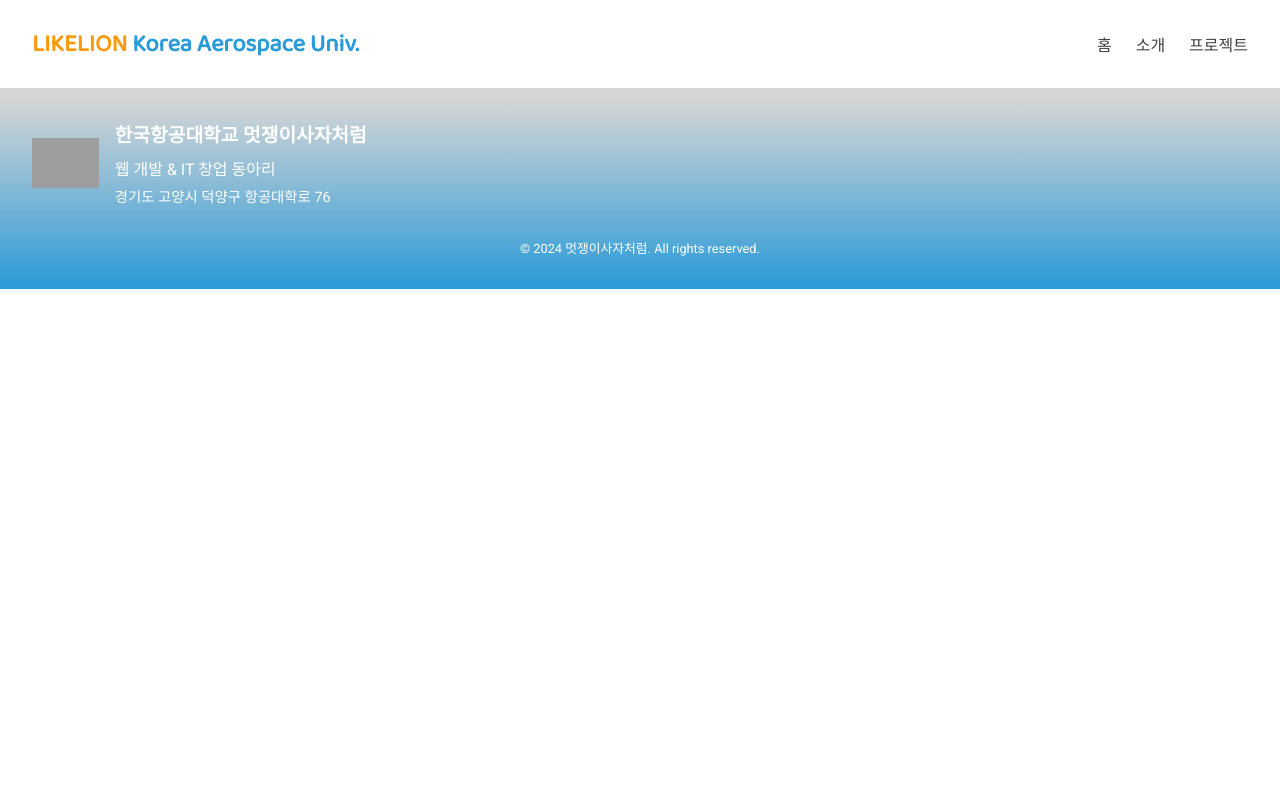
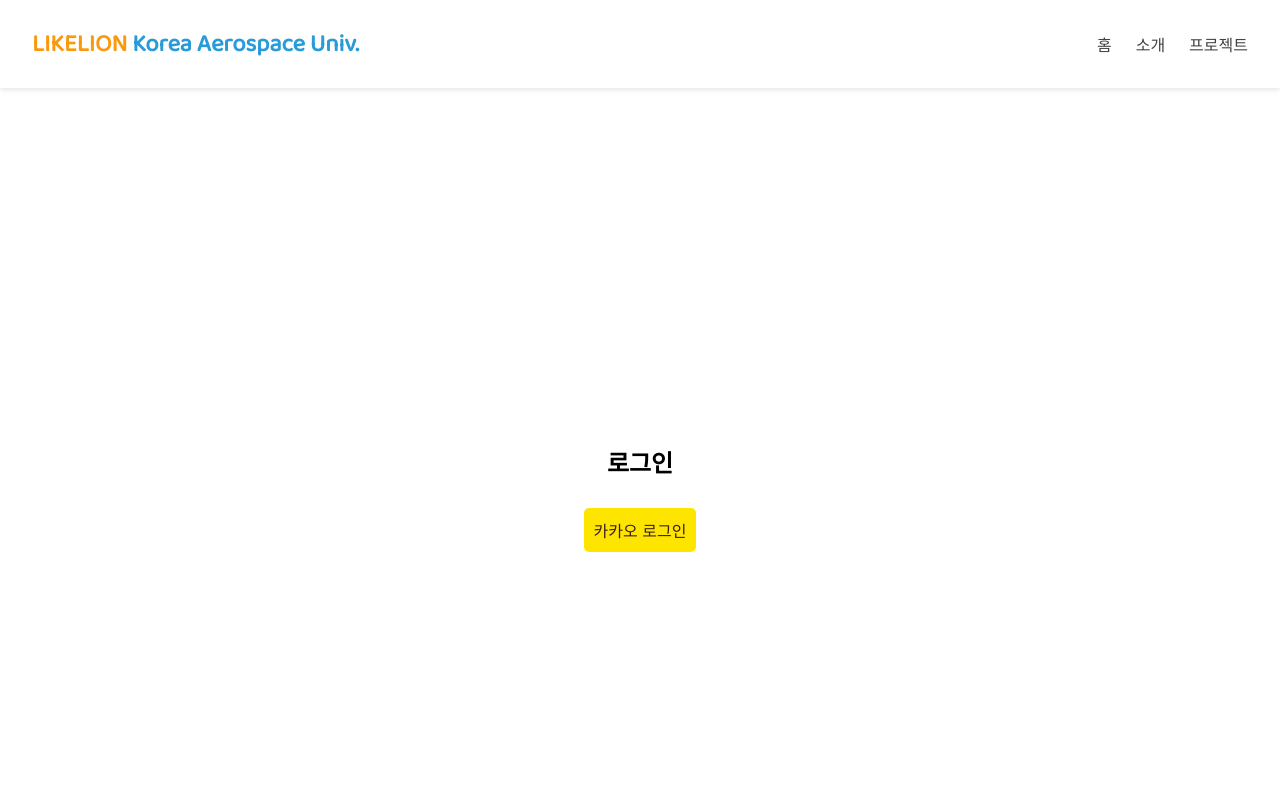
Before and after one commit to mcy0325/KauLikeLion, a React (Create React App) app in the folder likelionweb/: page /login in a window 1280 px wide. Shown: the top 800 px of the page. Built offline with nearby package versions, Linux system fonts and the light colour scheme; no server answers; grey boxes are pictures that could not be loaded.

Commit message:
250202 kakao login frontend

```diff
--- a/likelionweb/package.json
+++ b/likelionweb/package.json
@@ -3,6 +3,7 @@
   "version": "0.1.0",
   "private": true,
   "dependencies": {
+    "axios": "^1.7.9",
     "cra-template": "1.2.0",
     "react": "^19.0.0",
     "react-dom": "^19.0.0",
--- a/likelionweb/src/App.js
+++ b/likelionweb/src/App.js
@@ -2,6 +2,8 @@ import React from "react";
 import { BrowserRouter as Router, Route, Routes } from "react-router-dom";
 import Navbar from "./components/Navbar/Navbar";
 import Footer from "./components/Footer/Footer";
+import Login from "./pages/Login/Login";
+import KakaoCallback from "./pages/Login/KakaoCallback";
 import Home from "./pages/Home/Home";
 import About from "./pages/About/About";
 import Projects from "./pages/Projects/Projects";
@@ -14,6 +16,8 @@ function App() {
         <Navbar />
         <Routes>
           <Route path="/" element={<Home />} />
+          <Route path="/login" element={<Login />} />
+          <Route path="/oauth/kakao/callback" element={<KakaoCallback />} />
           <Route path="/about" element={<About />} />
           <Route path="/projects" element={<Projects />} />
         </Routes>
--- /dev/null
+++ b/likelionweb/src/pages/Login/KakaoCallback.js
@@ -0,0 +1,27 @@
+import React, { useEffect } from "react";
+import { useNavigate } from "react-router-dom";
+import axios from "axios";
+
+function KakaoCallback() {
+  const navigate = useNavigate();
+
+  useEffect(() => {
+    const code = new URL(window.location.href).searchParams.get("code");
+
+    if (code) {
+      axios
+        .post(`${process.env.REACT_APP_BACKEND_URL}/api/auth/kakao`, { code })
+        .then((res) => {
+          localStorage.setItem("token", res.data.token);
+          navigate("/");
+        })
+        .catch(() => {
+          alert("카카오 로그인 실패");
+        });
+    }
+  }, [navigate]);
+
+  return <div>로그인 중...</div>;
+}
+
+export default KakaoCallback;
--- /dev/null
+++ b/likelionweb/src/pages/Login/Login.js
@@ -0,0 +1,39 @@
+import React from "react";
+
+const KAKAO_AUTH_URL = `https://kauth.kakao.com/oauth/authorize?client_id=${process.env.REACT_APP_KAKAO_REST_API_KEY}&redirect_uri=${process.env.REACT_APP_KAKAO_REDIRECT_URI}&response_type=code`;
+
+function Login() {
+  return (
+    <div style={styles.container}>
+      <h2>로그인</h2>
+      <button
+        onClick={() => (window.location.href = KAKAO_AUTH_URL)}
+        style={styles.kakaoButton}
+      >
+        카카오 로그인
+      </button>
+    </div>
+  );
+}
+
+const styles = {
+  container: {
+    display: "flex",
+    flexDirection: "column",
+    alignItems: "center",
+    justifyContent: "center",
+    height: "100vh",
+  },
+  kakaoButton: {
+    padding: "10px",
+    fontSize: "16px",
+    backgroundColor: "#FEE500",
+    color: "#3C1E1E",
+    border: "none",
+    cursor: "pointer",
+    borderRadius: "5px",
+    marginTop: "10px",
+  },
+};
+
+export default Login;
```
Also changed, not shown: 2 other files (tests, documents, lock files or other folders).
